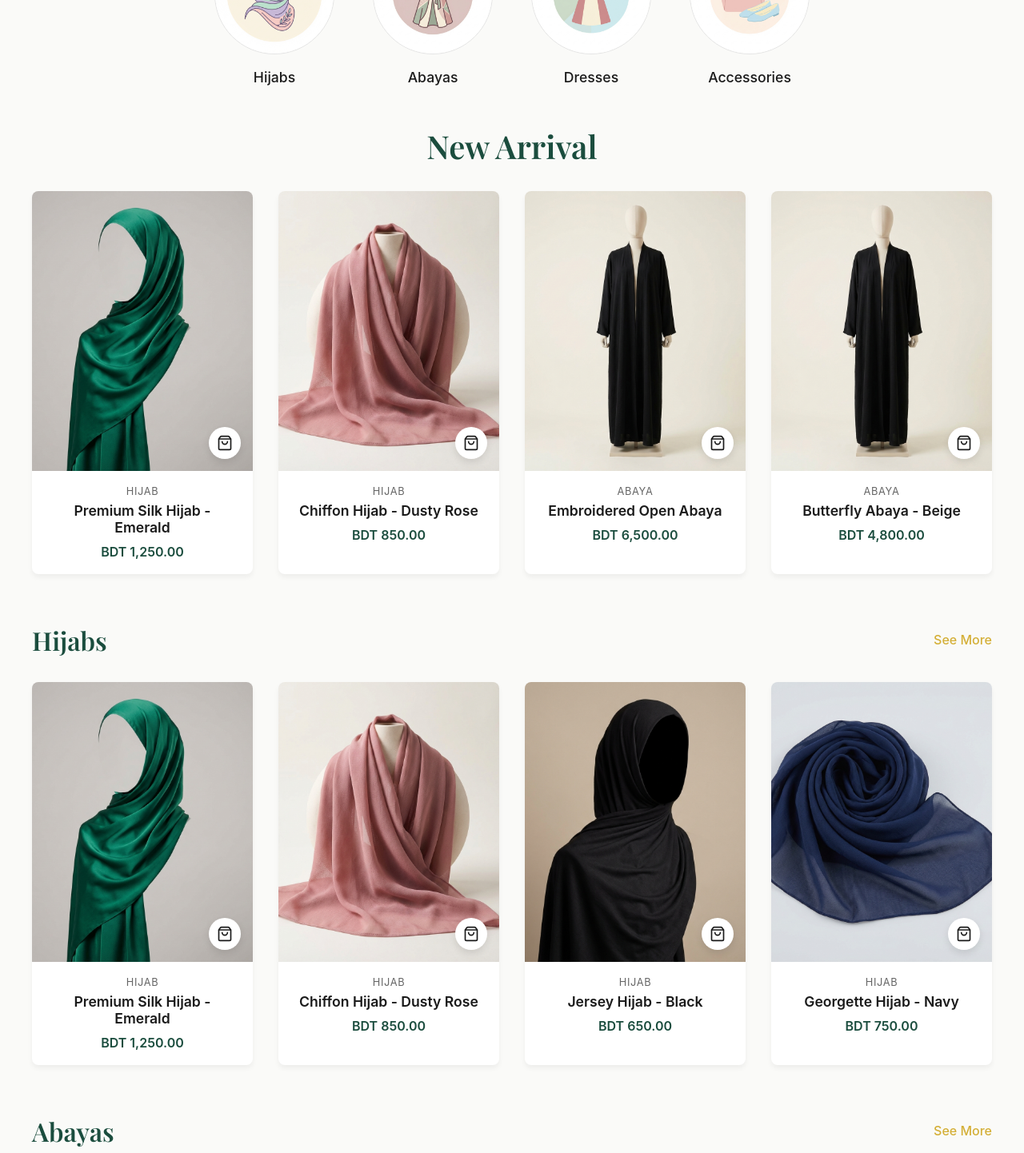
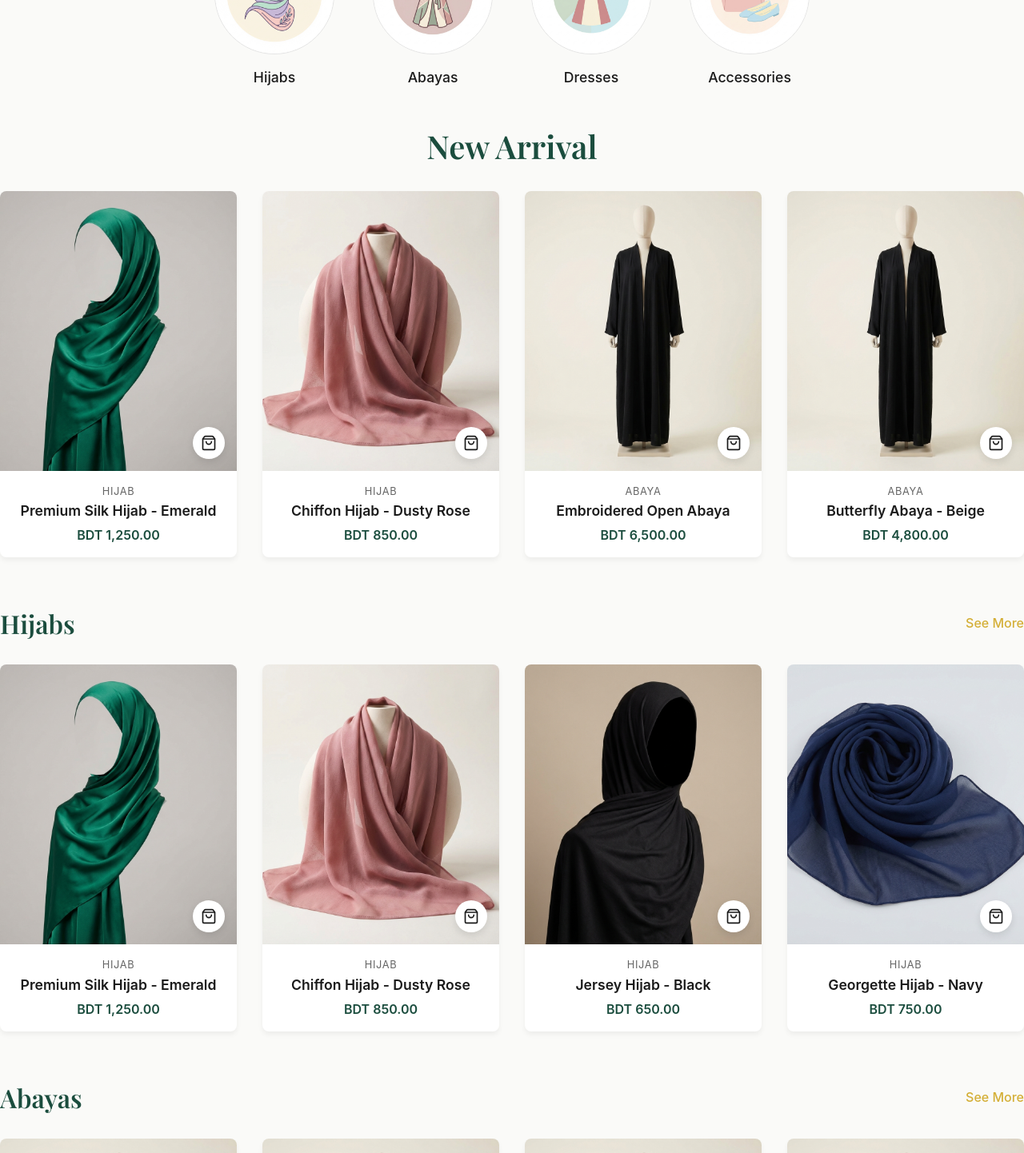
Before and after one commit to krzshipon/irins-fashion, a Next.js app: page / in a window 1280 px wide. Shown: the part 900-2342 px from the top of the page at 80% size. Built offline with nearby package versions, Linux system fonts and the light colour scheme; a web font is replaced by a local one.

Commit message:
style: Adjust grid column templates from auto-fill to auto-fit with increased minmax width and expand global container max-width.

```diff
--- a/src/app/page.module.css
+++ b/src/app/page.module.css
@@ -108,7 +108,7 @@
 
 .grid {
   display: grid;
-  grid-template-columns: repeat(auto-fill, minmax(250px, 1fr));
+  grid-template-columns: repeat(auto-fit, minmax(280px, 1fr));
   gap: var(--spacing-lg);
 }
 
--- a/src/components/home/CategoryProductRow.module.css
+++ b/src/components/home/CategoryProductRow.module.css
@@ -32,7 +32,7 @@
 
 .grid {
     display: grid;
-    grid-template-columns: repeat(auto-fill, minmax(250px, 1fr));
+    grid-template-columns: repeat(auto-fit, minmax(280px, 1fr));
     gap: var(--spacing-lg);
 }
 
--- a/src/styles/globals.css
+++ b/src/styles/globals.css
@@ -48,7 +48,7 @@
 /* Utilities */
 .container {
     width: 100%;
-    max-width: 1200px;
+    max-width: 1500px;
     margin: 0 auto;
     padding: 0 var(--spacing-md);
 }
```
